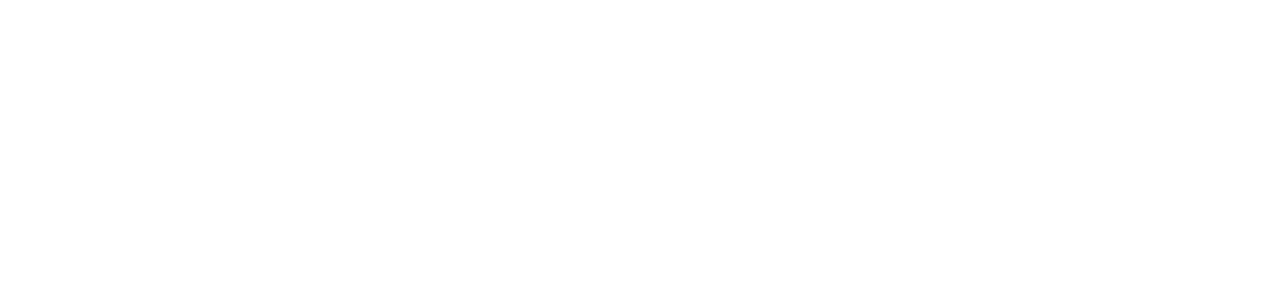
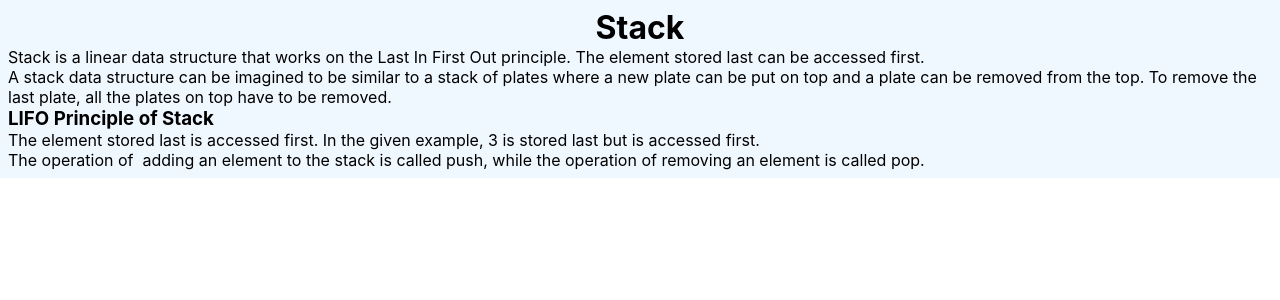
Before and after one commit to m-shashanka/LABxMSRIT, a React (Create React App) app in the folder client/: page /datastructure/Stack in a window 1280 px wide. Before the commit this address had no page. Shown: the top 300 px of the page. Built offline with nearby package versions, Linux system fonts and the light colour scheme.

Commit message:
add theme

```diff
--- a/client/src/App.js
+++ b/client/src/App.js
@@ -1,7 +1,7 @@
 import { Routes, Route} from "react-router-dom";
 import DSLab from "./pages/DSLab";
 import DSQuestion from "./pages/DSQuestion";
-import DataStructure from "./pages/DataStructure";
+import Stack from "./pages/DataStructures/Stack/Stack";
 
 function App() {
 
@@ -10,7 +10,7 @@
       <Routes>
         <Route path='/' element={<DSLab />} />
         <Route exact path='/dslab/question/:id' element={<DSQuestion />} />
-        <Route path="/datastructure" element={<DataStructure />} />
+        <Route path="/datastructure/Stack" element={<Stack />} />
       </Routes>
    </>
   );
--- a/client/src/components/Chip/Chip.js
+++ b/client/src/components/Chip/Chip.js
@@ -3,7 +3,7 @@
 
 function Chip(props){
     return(
-        <Link to={"/datastructure"} style={{all: 'unset'}}>
+        <Link to={`/datastructure/${props.name}`} style={{all: 'unset'}}>
             <div className={styles.chip}>
                 {props.name}
             </div>
--- a/client/src/components/Chip/chip.module.css
+++ b/client/src/components/Chip/chip.module.css
@@ -1,14 +1,14 @@
 .chip{
-    background-color: #7b9a1c;
+    background-color: #5CE1E6;
     border-radius: 16px;
     text-align: center;
     margin: 0.2rem;
     margin-right: 1rem;
-    border: 0.5rem solid #7b9a1c;
+    padding: 6px;
     cursor: pointer;
+    color: black;
 }
 
 .chip:hover{
-    background-color: #ef26263a;
-    /* transform: scale(1.08); */
+    background-color: #DFF6FF;
 }
--- a/client/src/components/Objectives/objective.module.css
+++ b/client/src/components/Objectives/objective.module.css
@@ -11,7 +11,7 @@
     white-space: pre-line;
 }
 
-h3{
+.obj h3{
     float: left;
 }
 
--- a/client/src/components/Prerequisite/prerequisite.module.css
+++ b/client/src/components/Prerequisite/prerequisite.module.css
@@ -1,6 +1,7 @@
 .prereq{
     padding: 0.5%;
-    background-color: #c2db82;
+    background-color: #191D3D;
+    color: white;
     margin: 2% 5%;
     font-family: "Montserrat-Bold";
     font-size: 1.1rem;
@@ -10,6 +11,6 @@
     justify-content: flex-start;
 }
 
-h4{
+.prereq h4{
     margin: auto 0 auto 1rem ;
 }
--- a/client/src/components/Question/Question.js
+++ b/client/src/components/Question/Question.js
@@ -2,7 +2,8 @@
 
 function Question(props){
     return(
-        <div className={props.disableHover ? styles.qbox : `${styles.qbox} ${styles.qboxHover}`} >
+        <div className={props.disableHover ? styles.qbox : `${styles.qbox} ${styles.qboxHover}`}
+        style={props.disableHover ? {fontWeight: '600'} : null}>
         {props.id}.{props.question}
         </div>
     );
--- a/client/src/components/Question/question.module.css
+++ b/client/src/components/Question/question.module.css
@@ -5,7 +5,7 @@
     margin: 2% 5%;
     font-family: "Montserrat-Bold";
     font-size: 1.1rem;
-    font-weight: 300;
+    font-weight: 500;
     text-align: center;
     border-radius: 12px;
     white-space: pre-line;
@@ -15,5 +15,6 @@
     background-color: #a1ffff3a;
     opacity: 1.0;
     cursor: pointer;
-    transform: scale(1.08);
+    transform: scale(1.05);
+    font-weight: 600;
 }
--- a/client/src/pages/DataStructure.js
+++ /dev/null
@@ -1,9 +0,0 @@
-function DataStructure(props){
-return(
-    <div>
-        <h1>{props.name}</h1>
-    </div>
-);
-}
-
-export default DataStructure;
--- /dev/null
+++ b/client/src/pages/DataStructures/Stack/Stack.js
@@ -0,0 +1,16 @@
+import styles from './stack.module.css'
+
+function Stack(props){
+    return(
+        <div className={styles.page}>
+            <h1>Stack</h1>
+            <p>{`Stack is a linear data structure that works on the Last In First Out principle. The element stored last can be accessed first.
+A stack data structure can be imagined to be similar to a stack of plates where a new plate can be put on top and a plate can be removed from the top. To remove the last plate, all the plates on top have to be removed.`}</p>
+            <h3>LIFO Principle of Stack</h3>
+            <p>{`The element stored last is accessed first. In the given example, 3 is stored last but is accessed first.
+The operation of  adding an element to the stack is called push, while the operation of removing an element is called pop.`}</p>
+        </div>
+    );
+}
+
+export default Stack;
--- /dev/null
+++ b/client/src/pages/DataStructures/Stack/stack.module.css
@@ -0,0 +1,12 @@
+.page{
+    background-color: aliceblue;
+    padding: 8px;
+}
+
+.page h1{
+    text-align: center;
+}
+
+.page > p{
+    white-space: pre-wrap;
+}
```
Also changed, not shown: 1 other file (tests, documents, lock files or other folders).
